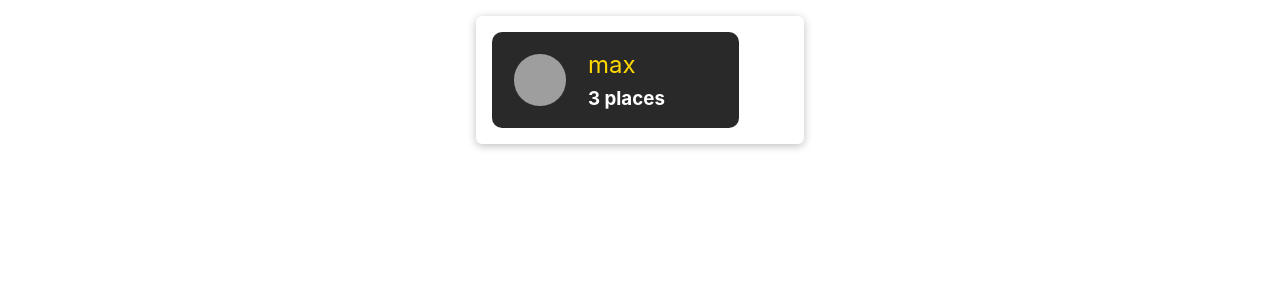
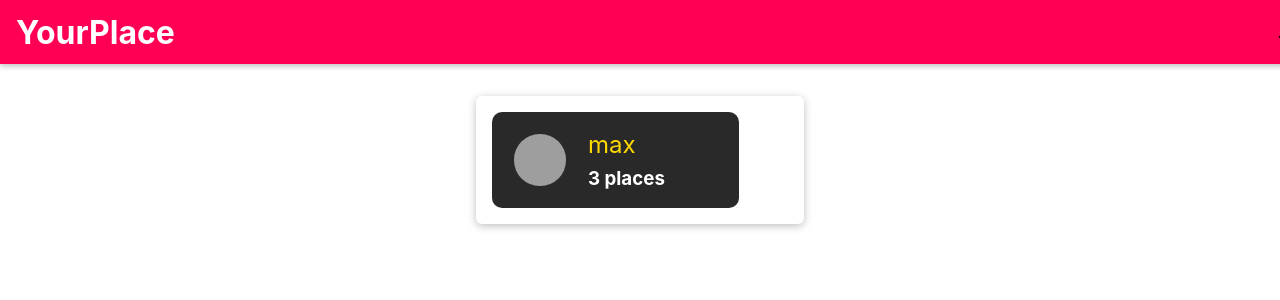
Before and after one commit to SirajDilshan/Mern-frontend, a React (Create React App) app: page / in a window 1280 px wide. Shown: the top 300 px of the page. Built offline with nearby package versions, Linux system fonts and the light colour scheme; grey boxes are pictures that could not be loaded.

Commit message:
Adding a mainHeader

```diff
--- a/src/App.js
+++ b/src/App.js
@@ -7,10 +7,13 @@ import {
 } from "react-router-dom";
 import Users from "./user/pages/Users";
 import { NewPlace } from "./places/pages/NewPlace";
+import MainNavigation from "./shared/components/Navigation/MainNavigation";
 
 const App = () => {
   return (
     <Router>
+      <MainNavigation />
+      <main>
       <Switch>
         <Route path="/" exact>
           <Users />
@@ -20,6 +23,7 @@ const App = () => {
         </Route>
         <Redirect to="/" />
       </Switch>
+      </main>
     </Router>
   );
 };
--- /dev/null
+++ b/src/shared/components/Navigation/MainHeader.css
@@ -0,0 +1,23 @@
+.main-header {
+    width: 100%;
+    height: 4rem;
+    display: flex;
+    align-items: center;
+    position: fixed;
+    top: 0;
+    left: 0;
+    background: #ff0055;
+    box-shadow: 0 2px 6px rgba(0, 0, 0, 0.26);
+    padding: 0 1rem;
+    z-index: 5;
+  }
+
+  main {
+    margin-top: 5rem;
+  }
+
+  @media (min-width: 768px) {
+    .main-header {
+      justify-content: space-between;
+    }
+  }
--- /dev/null
+++ b/src/shared/components/Navigation/MainHeader.js
@@ -0,0 +1,11 @@
+import React from 'react'
+import './MainHeader.css'
+
+export const MainHeader = prop => {
+  return (
+    <header className='main-header'>
+        {prop.children}
+    </header>
+  )
+}
+export default MainHeader;
--- /dev/null
+++ b/src/shared/components/Navigation/MainNavigation.css
@@ -0,0 +1,45 @@
+.main-navigation__menu-btn {
+    width: 3rem;
+    height: 3rem;
+    background: transparent;
+    border: none;
+    display: flex;
+    flex-direction: column;
+    justify-content: space-around;
+    margin-right: 2rem;
+    cursor: pointer;
+  }
+
+  .main-navigation__menu-btn span {
+    display: block;
+    width: 3rem;
+    height: 2.5px;
+    background: white;
+  }
+
+  .main-navigation__title {
+    color: white;
+  }
+
+  .main-navigation__title a {
+    text-decoration: none;
+    color: white;
+  }
+
+  .main-navigation__header-nav {
+    display: none;
+  }
+
+  .main-navigation__drawer-nav {
+    height: 100%;
+  }
+
+  @media (min-width: 768px) {
+    .main-navigation__menu-btn {
+      display: none;
+    }
+
+    .main-navigation__header-nav {
+      display: block;
+    }
+  }
--- /dev/null
+++ b/src/shared/components/Navigation/MainNavigation.js
@@ -0,0 +1,23 @@
+import React from 'react'
+import { Link } from 'react-router-dom';
+import './MainNavigation.css'
+import MainHeader from './MainHeader';
+
+export const MainNavigation = props => {
+  return (
+    <MainHeader>
+        <button className='main-navigation__menu-btn'>
+            <span/>
+            <span/>
+            <span/>
+        </button>
+        <h1 className='main-navigation__title'>
+           <Link>YourPlace</Link>
+        </h1>
+        <nav>
+            ....
+        </nav>
+        </MainHeader>
+  )
+}
+export default MainNavigation;
--- a/src/user/components/UserList.js
+++ b/src/user/components/UserList.js
@@ -1,12 +1,16 @@
 import React from "react";
 import { UserItem } from "./UserItem";
 import './UserList.css';
+import Card from '../../shared/components/UIElements/Card';
 
 export const UserList = (props) => {
   if (props.items.length === 0) {
     return (
       <div className="center">
-        <h1>No User Found ....</h1>
+        <Card>
+<h1>No User Found ....</h1>
+        </Card>
+
       </div>
     );
   }
```
Also changed, not shown: src/shared/components/Navigation/NavLinks.js (added, +8 -0 lines), src/shared/components/Navigation/NavLinks.css (added).
